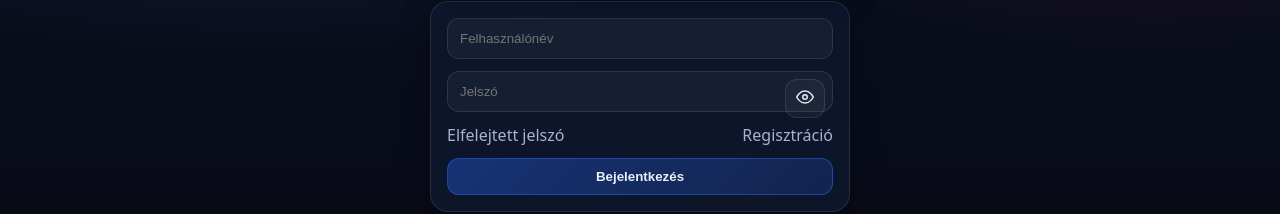
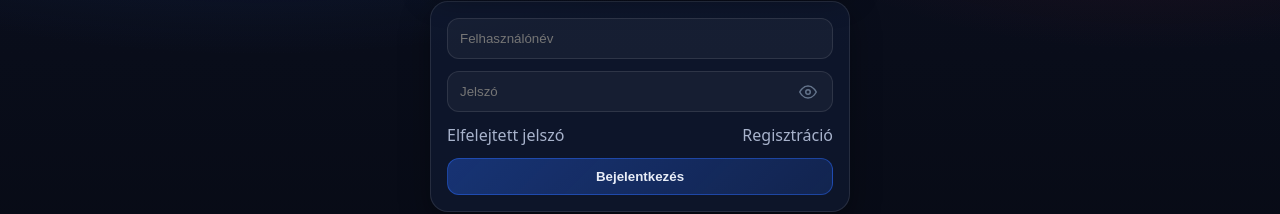
Before and after one commit to koadhun/kovacsfantasy, a React (Vite) app in the folder frontend/: page /login in a window 1280 px wide. Shown: the part 224-438 px from the top of the page. Built offline with nearby package versions, Linux system fonts and the light colour scheme; no server answers.

Commit message:
Icon fix try

```diff
--- a/frontend/src/pages/Login.jsx
+++ b/frontend/src/pages/Login.jsx
@@ -60,9 +60,25 @@ export default function Login() {
               />
               <button
                 type="button"
-                className="btn"
                 onClick={() => setShowPw((s) => !s)}
-                style={{ position: "absolute", right: 8, top: 8, padding: "8px 10px" }}
+                style={{
+                  position: "absolute",
+                  right: 12,
+                  top: "50%",
+                  transform: "translateY(-50%)",
+                  background: "transparent",
+                  border: "none",
+                  boxShadow: "none",
+                  borderRadius: 0,
+                  WebkitAppearance: "none",
+                  appearance: "none",
+                  padding: 4,
+                  display: "flex",
+                  alignItems: "center",
+                  lineHeight: 0,
+                  color: "#64748b",
+                  cursor: "pointer",
+                }}
                 aria-label="Jelszó megjelenítése"
               >
                 {showPw ? <EyeOffIcon /> : <EyeIcon />}
--- a/frontend/src/pages/ResetPassword.jsx
+++ b/frontend/src/pages/ResetPassword.jsx
@@ -77,9 +77,26 @@ const navigate = useNavigate();
               />
               <button
                 type="button"
-                className="btn"
-                onClick={() => setShow1((s) => !s)}
-                style={{ position: "absolute", right: 8, top: 8, padding: "8px 10px" }}
+                onClick={() => setShowPw((s) => !s)}
+                style={{
+                  position: "absolute",
+                  right: 12,
+                  top: "50%",
+                  transform: "translateY(-50%)",
+                  background: "transparent",
+                  border: "none",
+                  boxShadow: "none",
+                  borderRadius: 0,
+                  WebkitAppearance: "none",
+                  appearance: "none",
+                  padding: 4,
+                  display: "flex",
+                  alignItems: "center",
+                  lineHeight: 0,
+                  color: "#64748b",
+                  cursor: "pointer",
+                }}
+                aria-label="Jelszó megjelenítése"
               >
                 {showPw ? <EyeOffIcon /> : <EyeIcon />}
               </button>
@@ -97,9 +114,26 @@ const navigate = useNavigate();
               />
               <button
                 type="button"
-                className="btn"
-                onClick={() => setShow2((s) => !s)}
-                style={{ position: "absolute", right: 8, top: 8, padding: "8px 10px" }}
+                onClick={() => setShowPw((s) => !s)}
+                style={{
+                  position: "absolute",
+                  right: 12,
+                  top: "50%",
+                  transform: "translateY(-50%)",
+                  background: "transparent",
+                  border: "none",
+                  boxShadow: "none",
+                  borderRadius: 0,
+                  WebkitAppearance: "none",
+                  appearance: "none",
+                  padding: 4,
+                  display: "flex",
+                  alignItems: "center",
+                  lineHeight: 0,
+                  color: "#64748b",
+                  cursor: "pointer",
+                }}
+                aria-label="Jelszó megjelenítése"
               >
                 {showPw ? <EyeOffIcon /> : <EyeIcon />}
               </button>
```
